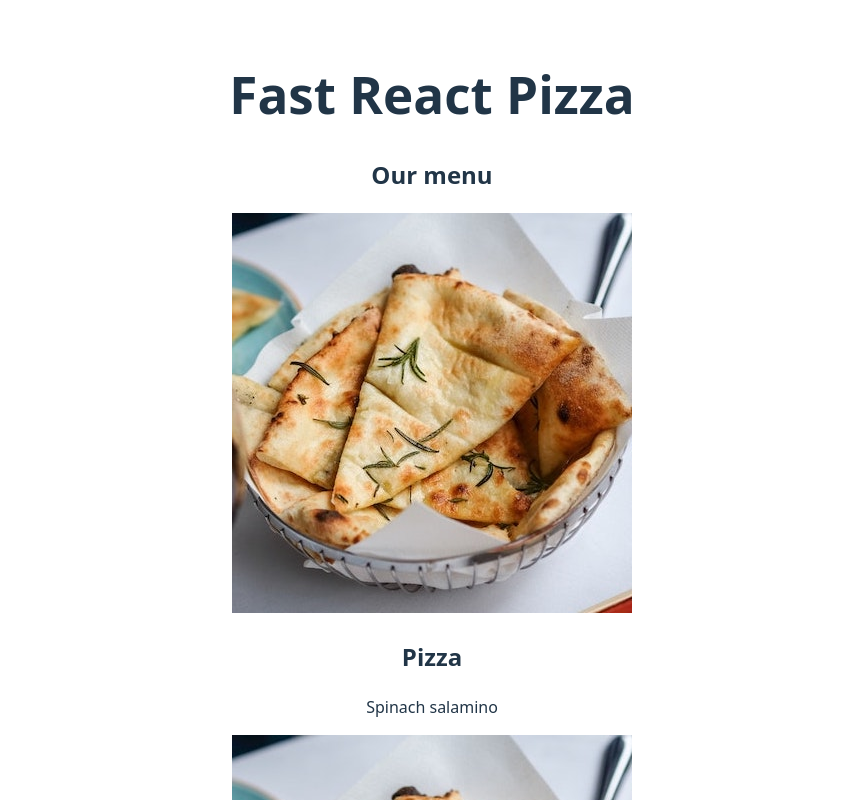
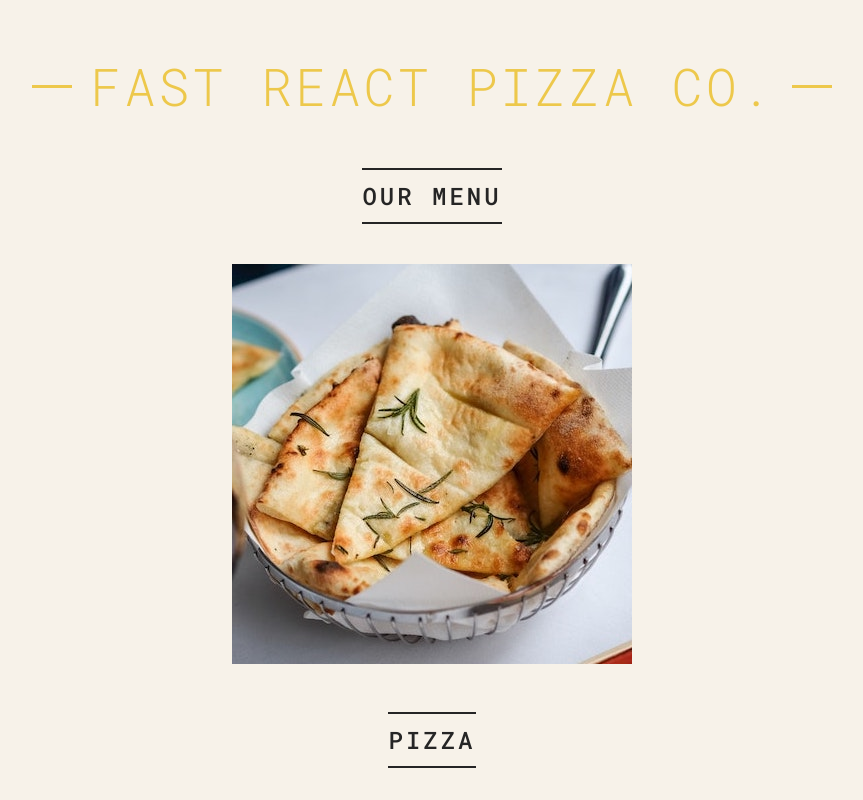
Before and after one commit to yTab23/React_PizzaMenuProject, a React (Vite) app: page / in a window 1280 px wide. Shown: the top 800 px of the page, without its empty margins (208-1071 px from the left). Built offline with nearby package versions, Linux system fonts and the light colour scheme.

Commit message:
Applied style to menu

```diff
--- a/src/App.jsx
+++ b/src/App.jsx
@@ -48,39 +48,56 @@ const pizzaData = [
 
 function App() {
   return (
-    <>
-      <div>
+    <div className="container">
       <Header />
       <Menu />
       <Footer />
     </div>
-    </>
   );
 }
 
 function Header() {
-  return <h1>Fast React Pizza</h1>;
+  //const style = { color: "red", fontSize: "48px", textTransform: "uppercase" };
+  const style = {};
+
+  return (
+    <header className="header">
+      <h1 style={style}>Fast React Pizza Co.</h1>
+    </header>
+  );
 }
 function Menu() {
   return (
-    <div>
+    <main className="menu">
       <h2>Our menu</h2>
       <Pizza />
       <Pizza />
       <Pizza />
       <Pizza />
-    </div>
+    </main>
   );
 }
 function Footer() {
+  const hour = new Date().getHours();
+  const openHour = 8;
+  const closeHour = 22;
+  const isOpen = hour >= openHour && hour <= closeHour;
+  let openingText = "We're currently open!";
+
+  if (isOpen) openingText = "We're currently open!";
+  else openingText = "Sorry we're closed";
+
+  if (isOpen)
     return (
-    <footer>{new Date().toLocaleTimeString()} - We're currently open</footer>
+      <footer className="footer">
+        {new Date().toLocaleTimeString()} - {openingText}
+      </footer>
     );
 }
 
 function Pizza() {
   return (
-    <div>
+    <div className="container">
       <img src="../assets/pizzas/focaccia.jpg" />
       <h2>Pizza</h2>
       <p>Spinach salamino</p>
--- a/src/index.css
+++ b/src/index.css
@@ -1,96 +1,187 @@
-:root {
-  font-family: system-ui, Avenir, Helvetica, Arial, sans-serif;
+@import url("https://fonts.googleapis.com/css2?family=Roboto+Mono:ital,wght@0,300;0,400;0,500;1,300&display=swap");
 
-  line-height: 1.5;
-
-  font-weight: 400;
-
-  color-scheme: light dark;
-
-  color: rgba(255, 255, 255, 0.87);
-
-  background-color: #242424;
-
-  font-synthesis: none;
-
-  text-rendering: optimizeLegibility;
-
-  -webkit-font-smoothing: antialiased;
-
-  -moz-osx-font-smoothing: grayscale;
+* {
+  margin: 0;
+  padding: 0;
+  box-sizing: border-box;
 }
 
-a {
-  font-weight: 500;
-
-  color: #646cff;
-
-  text-decoration: inherit;
-}
-
-a:hover {
-  color: #535bf2;
+html {
+  font-size: 62.5%;
 }
 
 body {
-  margin: 0;
+  font-family: "Roboto Mono", sans-serif;
+  color: #252525;
+  font-weight: 400;
+  background-color: #f7f2e9;
+  border-bottom: 1.6rem solid #edc84b;
+  min-height: 100vh;
+  padding: 3.2rem;
+  padding-bottom: 6rem;
+}
+
+.container {
+  max-width: 80rem;
+  margin: 0 auto;
 
   display: flex;
-
-  place-items: center;
-
-  min-width: 320px;
-
-  min-height: 100vh;
+  flex-direction: column;
+  align-items: center;
+  gap: 4.8rem;
 }
 
-h1 {
-  font-size: 3.2em;
+/* *************** */
 
-  line-height: 1.1;
+.header {
+  align-self: stretch;
 }
 
-button {
-  border-radius: 8px;
+.header h1 {
+  /* Non-accessible color */
+  color: #edc84b;
+  /* color: #af8602; */
 
-  border: 1px solid transparent;
-
-  padding: 0.6em 1.2em;
-
-  font-size: 1em;
-
-  font-weight: 500;
-
-  font-family: inherit;
-
-  background-color: #1a1a1a;
-
-  cursor: pointer;
-
-  transition: border-color 0.25s;
+  text-transform: uppercase;
+  text-align: center;
+  font-size: 5.2rem;
+  font-weight: 300;
+  letter-spacing: 3px;
+  position: relative;
+  width: 100%;
+  display: block;
 }
 
-button:hover {
-  border-color: #646cff;
+.header h1::before,
+.header h1::after {
+  display: block;
+  content: "";
+  height: 3px;
+  width: 4rem;
+  background-color: #edc84b;
+  position: absolute;
+  top: calc(50% - 1px);
 }
 
-button:focus,
-button:focus-visible {
-  outline: 4px auto -webkit-focus-ring-color;
+.header h1::before {
+  left: 0;
 }
 
-@media (prefers-color-scheme: light) {
-  :root {
-    color: #213547;
+.header h1::after {
+  right: 0;
+}
 
-    background-color: #ffffff;
-  }
+/* *************** */
 
-  a:hover {
-    color: #747bff;
-  }
+.menu {
+  display: flex;
+  flex-direction: column;
+  align-items: center;
+  gap: 4rem;
+}
 
-  button {
-    background-color: #f9f9f9;
-  }
+.menu h2 {
+  display: inline-block;
+  padding: 1rem 0;
+  border-top: 2px solid currentColor;
+  border-bottom: 2px solid currentColor;
+  font-size: 2.4rem;
+  text-transform: uppercase;
+  letter-spacing: 3px;
+  font-weight: 500;
 }
+
+.menu > p {
+  font-size: 1.5rem;
+  text-align: center;
+  line-height: 1.6;
+  width: 80%;
+}
+
+.pizzas {
+  list-style: none;
+  display: grid;
+  grid-template-columns: 1fr 1fr;
+  gap: 4.8rem;
+}
+
+.pizza {
+  display: flex;
+  gap: 3.2rem;
+}
+
+.pizza img {
+  width: 12rem;
+  aspect-ratio: 1;
+  align-self: start;
+}
+
+.pizza div {
+  display: flex;
+  flex-direction: column;
+  gap: 0.8rem;
+  padding: 0.4rem 0;
+}
+
+.pizza h3 {
+  font-size: 2rem;
+  font-weight: 400;
+}
+
+.pizza p {
+  font-size: 1.4rem;
+  font-weight: 300;
+  font-style: italic;
+  margin-bottom: auto;
+}
+
+.pizza span {
+  display: block;
+  font-size: 1.6rem;
+}
+
+.pizza.sold-out {
+  color: #888;
+}
+
+.pizza.sold-out img {
+  filter: grayscale();
+  opacity: 0.8;
+}
+
+/* *************** */
+
+.footer {
+  font-size: 1.4rem;
+}
+
+.order {
+  display: flex;
+  flex-direction: column;
+  align-items: center;
+  gap: 2.4rem;
+}
+
+.btn {
+  color: inherit;
+  font-family: inherit;
+  border: none;
+  font-size: 1.4rem;
+  font-weight: 500;
+  background-color: #edc84b;
+  padding: 1.4rem 3.2rem;
+  cursor: pointer;
+  transition: all 0.2s;
+}
+
+.btn:hover {
+  background-color: #e9bb24;
+}
+
+/*
+SPACING SYSTEM (px)
+2 / 4 / 8 / 12 / 16 / 24 / 32 / 40 / 48 / 64 / 80 / 96 / 128
+
+FONT SIZE SYSTEM (px)
+10 / 12 / 14 / 16 / 18 / 20 / 24 / 30 / 36 / 44 /52 / 62 / 74 / 86 / 98
+*/
```
Lines whose indentation alone changed are shown as unchanged.
